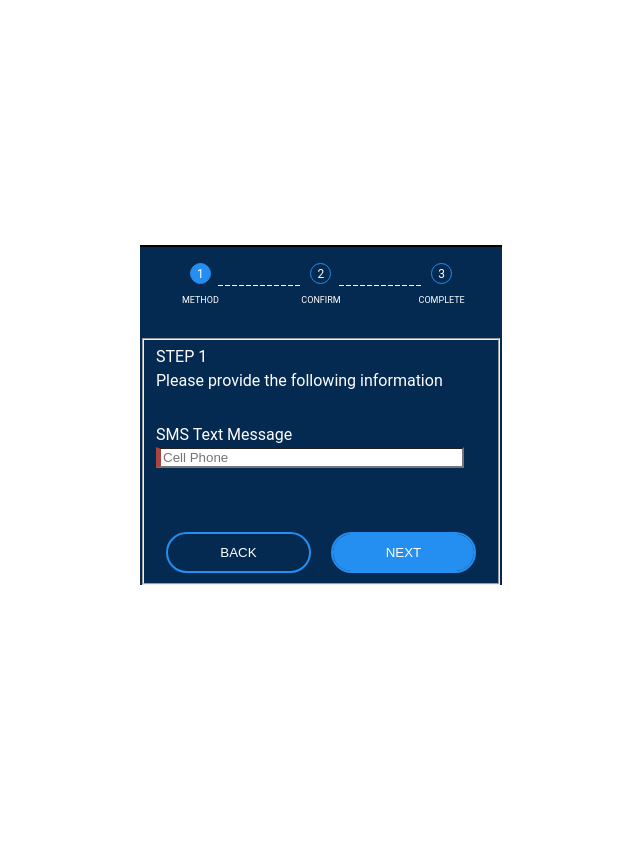
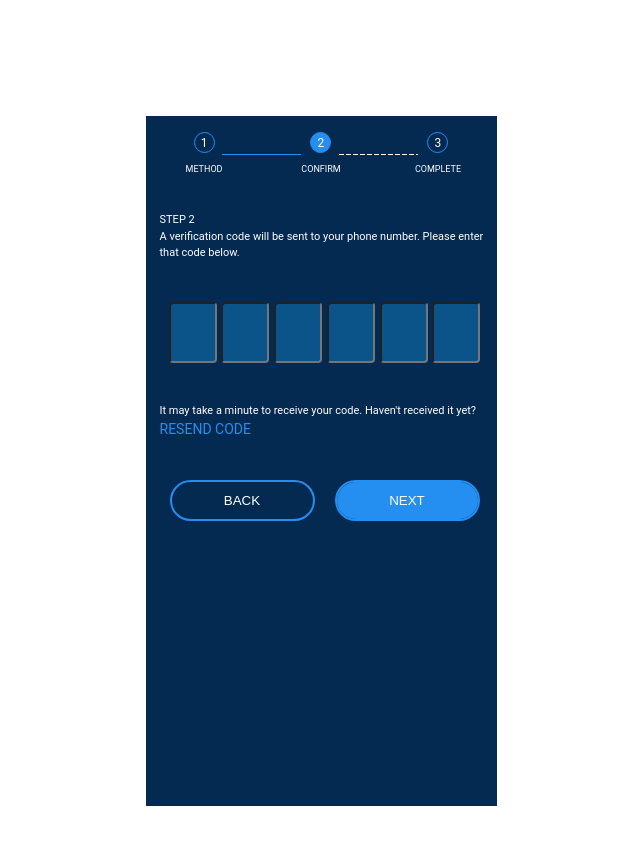
Before and after one commit to kurtreyn/otp-form-demo, an Angular app: page /home in a window 1280 px wide. Shown: the top 844 px of the page, without its empty margins (319-959 px from the left). Before the commit the page ends 800 px from the top, so only its background shows below. Built offline with nearby package versions, Linux system fonts and the light colour scheme.

Commit message:
more style updates

```diff
--- a/src/app/components/multistep-form/multistep-form.component.css
+++ b/src/app/components/multistep-form/multistep-form.component.css
@@ -18,7 +18,9 @@
 .multistep-form-container {
   display: flex;
   flex-direction: column;
-  width: 100%;
+  width: 351px;
+  height: 690px;
+  /* width: 100%; */
   margin-top: 100px;
   margin-bottom: 200px;
   background-color: var(---primary);
@@ -32,11 +34,12 @@
 .fieldset {
   display: flex;
   flex-direction: column;
+  border: none;
 }
 
 .top-border {
   border-top: 2px solid #000;
-  width: 100%;
+  /* width: 100%; */
 }
 
 .input-container {
@@ -46,14 +49,15 @@
 }
 
 .stnd-input {
-  width: 90%;
+  width: 309px;
+  height: 56px;
 }
 
 .instructions {
   display: flex;
   flex-direction: column;
   align-items: center;
-  margin-bottom: 4rem;
+  margin-top: 40px;
 }
 
 .fs-title {
@@ -64,19 +68,34 @@
 
 .text {
   color: var(---white);
+  font-size: 11px;
 }
 
-.text-bold {
+.text-bold-primary {
   color: var(---white);
   text-align: left;
   letter-spacing: 0.01px;
+  font-size: 11px;
 }
 
-/* .otp-input-container {
-    display: flex;
-    gap: 0.3em;
-    font-size: 24px;
-  } */
+.text-bold-secondary {
+  color: var(---white);
+  text-align: left;
+  letter-spacing: 0.01px;
+  font-size: 11px;
+}
+
+.resend-link {
+  color: var(---secondary);
+  text-align: center;
+  letter-spacing: 0.01px;
+  font-size: 14px;
+  text-transform: uppercase;
+}
+
+.otp-input-container {
+  margin-top: 40px;
+}
 
 .otp-info {
   display: flex;
@@ -88,7 +107,7 @@
 .btn-wrapper {
   display: flex;
   justify-content: center;
-  margin-top: 4rem;
+  margin-top: 40px;
 }
 
 .action-button {
@@ -100,6 +119,7 @@
   margin-right: 10px;
   color: var(---white);
   text-transform: uppercase;
+  cursor: pointer;
 }
 
 .next {
--- a/src/app/components/multistep-form/multistep-form.component.html
+++ b/src/app/components/multistep-form/multistep-form.component.html
@@ -1,4 +1,4 @@
-<div class="multistep-form-container mt-4 top-border">
+<div class="multistep-form-container">
   <ul class="progress-bar">
     <li
       [ngClass]="
@@ -24,11 +24,11 @@
   </ul>
 
   <form [formGroup]="methodStep" class="form-col" id="multistep-form">
-    <fieldset *ngIf="formStep == '1'" class="fieldset">
-      <span class="text-bold">STEP 1</span>
+    <fieldset *ngIf="formStep === '1'" class="fieldset">
+      <span class="text-bold-primary">STEP 1</span>
       <span class="text">Please provide the following information</span>
       <div class="input-container">
-        <span class="text-bold">SMS Text Message</span>
+        <span class="text-bold-secondary">SMS Text Message</span>
         <input
           class="stnd-input"
           type="text"
@@ -39,7 +39,12 @@
       </div>
 
       <div class="btn-wrapper">
-        <button name="prev" class="prev action-button" (click)="previousStep()">
+        <button
+          name="prev"
+          class="prev action-button"
+          *ngIf="formStep != '1'"
+          (click)="previousStep()"
+        >
           Back
         </button>
         <button name="next" class="next action-button" (click)="nextStep()">
@@ -50,9 +55,12 @@
   </form>
 
   <form [formGroup]="confirmStep" class="form-col" id="multistep-form">
-    <fieldset *ngIf="formStep == '2'" class="fieldset">
-      <h2 class="fs-title">Confirm Details</h2>
-      <p class="text">Enter a value for the phone number</p>
+    <fieldset *ngIf="formStep === '2'" class="fieldset">
+      <span class="text-bold-primary">STEP 2</span>
+      <span class="text"
+        >A verification code will be sent to your phone number. Please enter
+        that code below.</span
+      >
 
       <div class="otp-input-container">
         <!-- OTP INPUT COMPONENT -->
@@ -62,6 +70,13 @@
           name="otpCode"
           [ngModelOptions]="{ standalone: true }"
         />
+      </div>
+
+      <div class="instructions">
+        <span class="text"
+          >It may take a minute to receive your code. Haven't received it yet?
+          <span class="resend-link">resend code</span></span
+        >
       </div>
 
       <div class="btn-wrapper">
@@ -76,9 +91,9 @@
   </form>
 
   <form [formGroup]="confirmStep" class="form-col" id="multistep-form">
-    <fieldset *ngIf="formStep == '3'" class="fieldset">
-      <h2 class="fs-title">Complete Details</h2>
-      <p class="text">Enter a value for the phone number</p>
+    <fieldset *ngIf="formStep === '3'" class="fieldset">
+      <span class="text-bold-primary">STEP 3</span>
+      <span class="text">text</span>
 
       <div class="btn-wrapper">
         <button name="next" class="next action-button" (click)="nextStep()">
--- a/src/app/components/otp-input/otp-input.component.css
+++ b/src/app/components/otp-input/otp-input.component.css
@@ -23,8 +23,8 @@ This enables a flex context for all its direct children.
 
 :host {
   display: flex;
+  justify-content: center;
   gap: 0.3em;
-  /* font-size: 24px; */
 }
 
 .otp-input {
@@ -33,6 +33,9 @@ This enables a flex context for all its direct children.
   background: var(---primary-light) 0% 0% no-repeat padding-box;
   border-radius: 4px;
   opacity: 1;
+  color: var(---white);
+  font-size: 24px;
+  text-align: center;
 }
 
 .otp-input:focus {
@@ -44,3 +47,12 @@ This enables a flex context for all its direct children.
 .otp-input:disabled {
   border-color: #eee;
 }
+
+.ng-valid[required],
+.ng-valid.required {
+  border-left: 5px solid #42a948; /* green */
+}
+
+.ng-invalid:not(form) {
+  border-left: 5px solid #a94442; /* red */
+}
--- a/src/app/services/multistep-form.service.ts
+++ b/src/app/services/multistep-form.service.ts
@@ -5,7 +5,7 @@ import { BehaviorSubject } from 'rxjs';
   providedIn: 'root'
 })
 export class MultistepFormService {
-  private stepSource = new BehaviorSubject<string>('1');
+  private stepSource = new BehaviorSubject<string>('2');
   step = this.stepSource.asObservable();
 
 
--- a/src/styles.css
+++ b/src/styles.css
@@ -34,7 +34,7 @@ body {
 }
 
 .mt-page {
-  margin-top: 145px;
+  margin-top: 1rem;
 }
 
 .mt-1 {
@@ -145,12 +145,4 @@ body {
   cursor: auto;
 }
 
-.ng-valid[required],
-.ng-valid.required {
-  border-left: 5px solid #42a948; /* green */
-}
-
-.ng-invalid:not(form) {
-  border-left: 5px solid #a94442; /* red */
-}
 /* You can add global styles to this file, and also import other style files */
```
